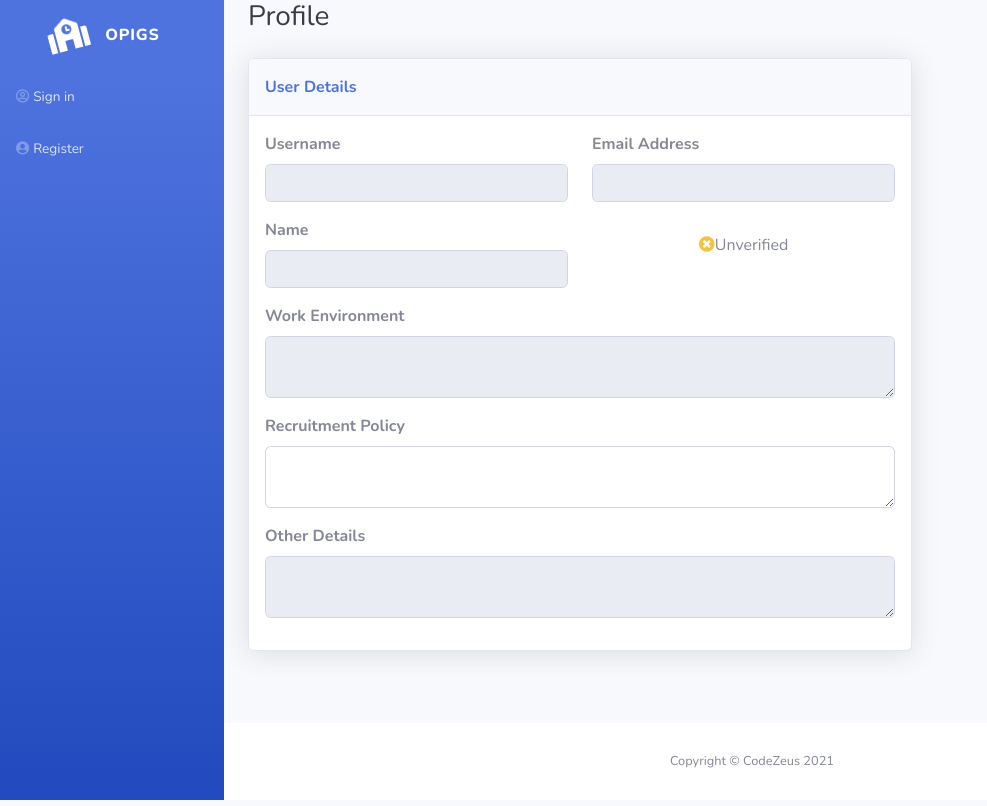
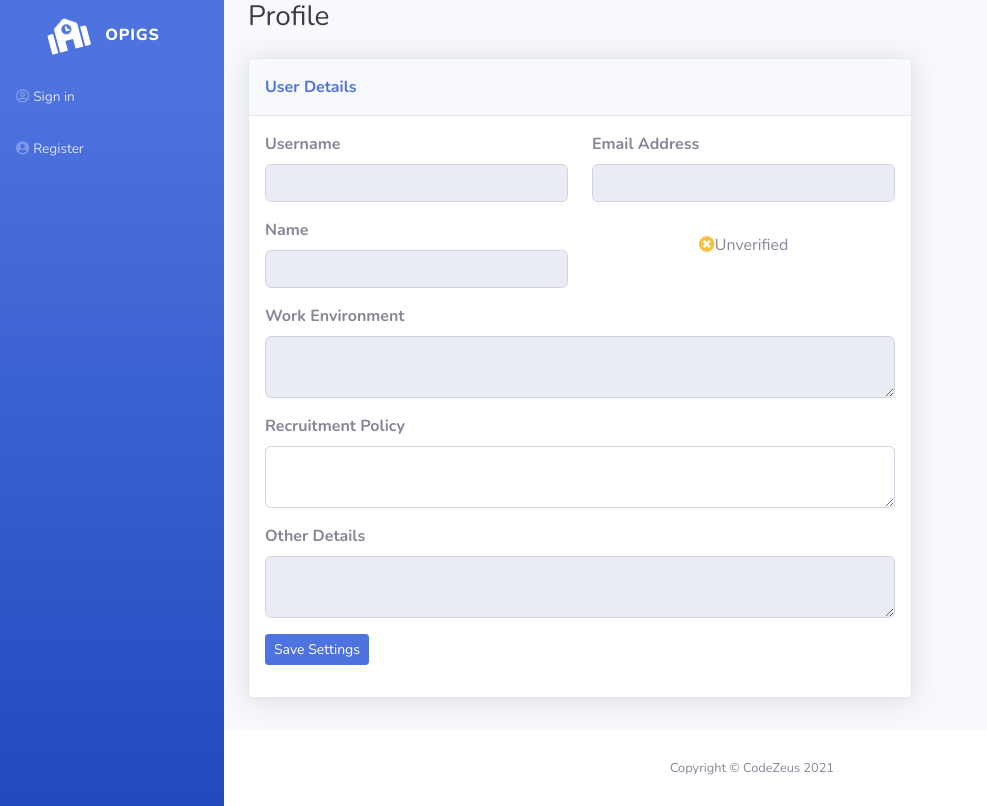
Before and after one commit to j-tesla/opigs, a Django app: template templates/accounts/company_profile.html in a window 1280 px wide. Shown: the whole page, without its empty margins (0-987 px from the left). Run offline with Django 3.2, Linux system fonts and the light colour scheme; the template is opened without the code that fills it, so the values that code supplies are empty; some libraries are stand-ins or nearby versions.

Commit message:
Updated company profile

```diff
--- a/templates/accounts/company_profile.html
+++ b/templates/accounts/company_profile.html
@@ -253,7 +253,10 @@
                           </div>
                         </div>
                       </div>
-
+                      <div class="mb-3">
+                        <button class="btn btn-primary btn-sm" data-bss-hover-animate="pulse"
+                                type="submit">Save Settings
+                        </button>
                     </form>
                   </div>
                   {% if user.user_type == 'ALUMNI' %}
```
